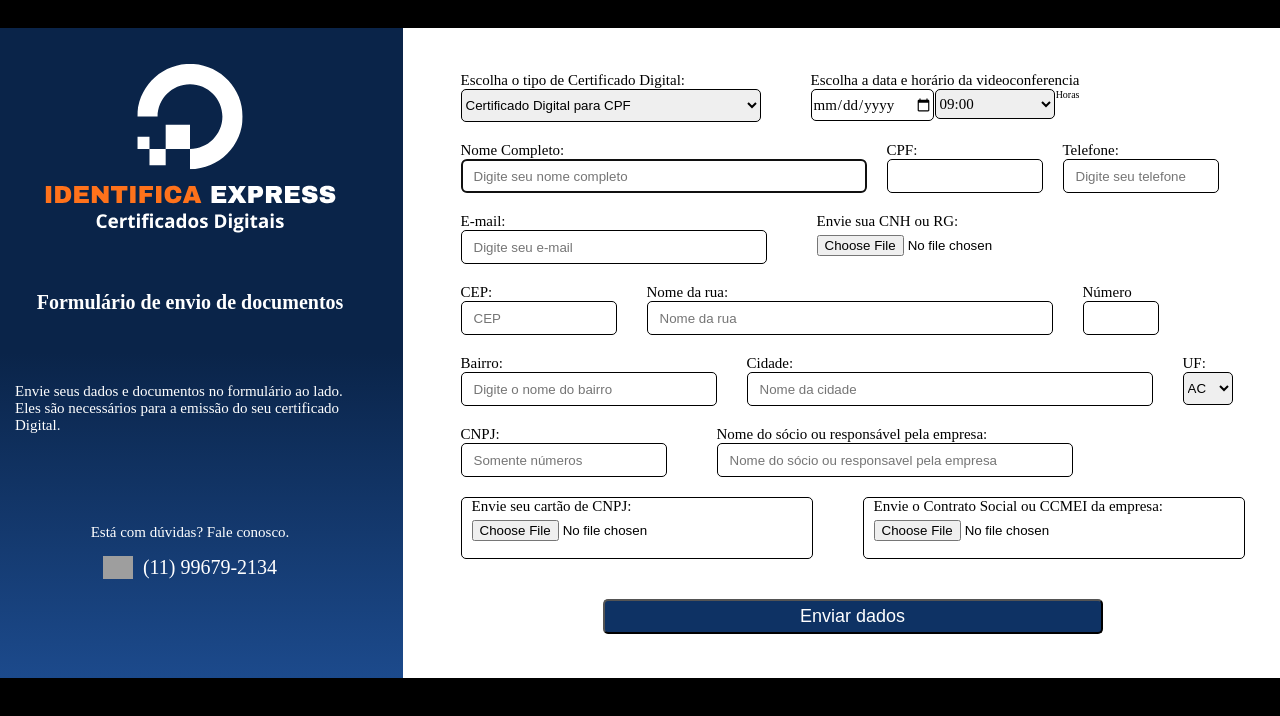
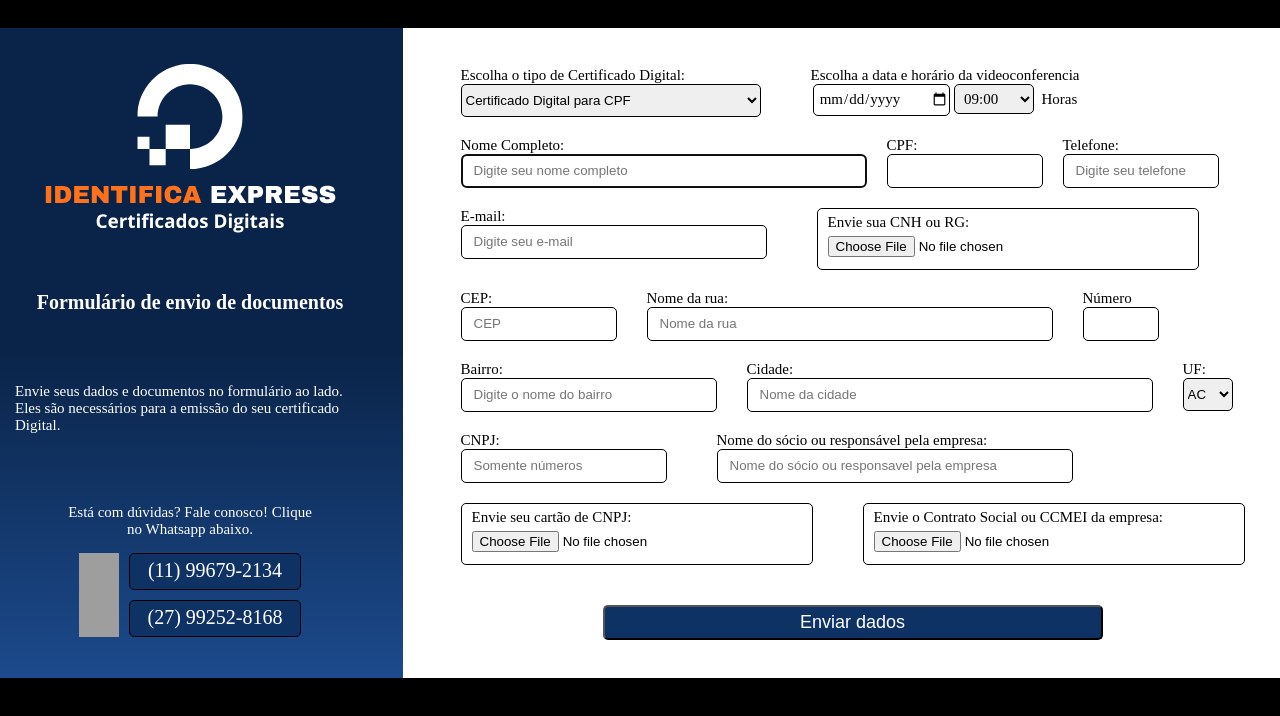
Before and after one commit to leandrocaronelanschi/siteformidentifica, a plain HTML site: page frontend/formulario.html in a window 1280 px wide. Shown: the top 716 px of the page. Drawn offline with Linux system fonts and the light colour scheme; grey boxes are pictures that could not be loaded; a web font is replaced by a local one.

Commit message:
[feat] inclusão de mais um número do whatsapp

```diff
--- a/frontend/formulario.css
+++ b/frontend/formulario.css
@@ -15,7 +15,6 @@ body {
   background: black;
   display: flex;
   justify-content: center;
-
 }
 
 #background-1 {
@@ -27,7 +26,7 @@ body {
 #retangulo-azul-1 {
   display: flex;
   flex-direction: column;
-  gap: 6rem;
+  gap: 4rem;
   width: 42.5rem;
   height: 65rem;
   background: linear-gradient(to bottom, #0a2449 50%, #1c4a8c);
@@ -71,12 +70,11 @@ body {
 #label-cep,
 #label-responsavel,
 #label-tipo-certificado,
-#label-data-video {
+#label-data-video,
+#label-hora {
   font-family: "WorksSans";
   font-size: 1.5rem;
 }
-
-
 
 #input-cnpj {
   width: 20rem;
@@ -113,7 +111,7 @@ body {
   border-radius: 0.5rem;
 }
 
-#input-cidade  {
+#input-cidade {
   width: 40rem;
   height: 3rem;
   border: solid 0.15rem black;
@@ -141,8 +139,6 @@ body {
   border-radius: 0.5rem;
 }
 
-
-
 #input-bairro {
   width: 25rem;
   height: 3rem;
@@ -157,16 +153,12 @@ body {
   border-radius: 0.5rem;
 }
 
-
-
 #select-estado {
   width: 5rem;
   height: 3.3rem;
   border: solid 0.15rem black;
   border-radius: 0.5rem;
 }
-
-
 
 #form-1 {
   display: flex;
@@ -197,8 +189,12 @@ body {
   flex-wrap: wrap;
 } */
 
-#container-rua, #container-bairro, #container-numero,
-#container-cidade, #container-estado, #container-cep,
+#container-rua,
+#container-bairro,
+#container-numero,
+#container-cidade,
+#container-estado,
+#container-cep,
 #container-responsavel {
   display: flex;
   flex-direction: column;
@@ -222,7 +218,6 @@ body {
 #container-bairro-cidade-uf {
   display: flex;
   gap: 3rem;
-
 }
 
 #container-cnpj-responsavel {
@@ -241,7 +236,6 @@ gap: 3rem;
   border-radius: 0.5rem;
   width: 35rem;
   height: 6rem;
-
 }
 
 #container-contrato-social {
@@ -285,38 +279,67 @@ gap: 3rem;
   gap: 5rem;
 }
 
-#label-contrato-social, #input-contrato-social,
-#label-cartao-cnpj, #input-cartao-cnpj  {
+#label-contrato-social,
+#input-contrato-social,
+#label-cartao-cnpj,
+#input-cartao-cnpj,
+#label-cnh, #input-cnh {
   padding-left: 1rem;
 }
 
 #input-data-video {
-  width: 12rem;
+  width: 13rem;
   height: 3rem;
   border: solid 0.15rem black;
   border-radius: 0.5rem;
   font-family: "WorksSans";
   font-size: 1.5rem;
+  padding-left: 0.5rem;
 }
 
 #select-hora {
- width: 12rem;
+  width: 8rem;
   height: 3rem;
   border: solid 0.15rem black;
   border-radius: 0.5rem;
   font-family: "WorksSans";
   font-size: 1.5rem;
+  padding-left: 0.5rem;
 }
 
 #container-data-hora {
   display: flex;
-  justify-content: space-between;
+  justify-content: space-around;
+}
+
+#label-hora {
+  align-self: center;
+  padding-left: 0.5rem;
+}
+
+#label-cartao-cnpj,
+#label-contrato-social,
+#label-cnh {
+  margin-top: 0.5rem;
+}
+
+
+#container-cnh {
+border: solid 0.15rem black;
+  border-radius: 0.5rem;
+  width: 38rem;
+  height: 6rem;
+  }
+
+
+
+input::placeholder {
+  padding-left: 1rem;
 }
 
 /*------------------------ LADO AZUL ----------*/
 
 #img-logo {
-
   width: 30rem;
 }
 
@@ -328,7 +351,6 @@ gap: 3rem;
 }
 
 #container-azul-h2-text1 {
-
   color: white;
   font-family: "WorksSans";
 }
@@ -343,31 +365,66 @@ gap: 3rem;
 }
 
 #text-duvidas {
+  width: 25rem;
   color: white;
   font-size: 1.5rem;
   font-family: "WorksSans";
+  text-align: center;
 }
 
 #img-whatsapp {
-    width: 3rem;
+  width: 4rem;
 }
 
-  #tel-whatsapp {
 
-  }
 
 #container-logowhatsapp-tel {
   display: flex;
-    align-items: center;
-
 }
 
-  #ancora-whatsapp {
+#ancora-whatsapp-sp {
   text-decoration: none;
   color: white;
   font-size: 2rem;
   font-family: "WorksSans";
   margin-left: 1rem;
+  border: solid 0.15rem black;
+  border-radius: 0.5rem;
+  padding: 0.5rem;
+  width: 16rem;
+  height: 2.5rem;
+  text-align: center;
+  background: #0e3264;
+}
+
+#ancora-whatsapp-sp:hover {
+  background: radial-gradient(#1851a1, #203555);
+}
+
+#ancora-whatsapp-es {
+  text-decoration: none;
+  color: white;
+  font-size: 2rem;
+  font-family: "WorksSans";
+  margin-left: 1rem;
+  border: solid 0.15rem black;
+  border-radius: 0.5rem;
+  padding: 0.5rem;
+  width: 16rem;
+  height: 2.5rem;
+  text-align: center;
+  background: #0e3264;
+}
+
+#ancora-whatsapp-es:hover {
+  background: radial-gradient(#1851a1, #203555);
+}
+
+#ancoras-whatsapp {
+  display: flex;
+  flex-direction: column;
+  gap: 1rem;
+  align-items: center;
 }
 
 #container-textduvidas-whatsapp {
@@ -376,8 +433,3 @@ gap: 3rem;
   justify-content: center;
   align-items: center;
 }
-
-
-input::placeholder {
-  padding-left: 1rem;
-}
--- a/frontend/formulario.html
+++ b/frontend/formulario.html
@@ -28,16 +28,16 @@
 
 <div id="container-textduvidas-whatsapp">
 
-<p id="text-duvidas">Está com dúvidas? Fale conosco.</p>
+<p id="text-duvidas">Está com dúvidas? Fale conosco! Clique no Whatsapp abaixo.</p>
 
 
 <div id="container-logowhatsapp-tel">
 <img id="img-whatsapp" src="./images/SIMBOLO WHATSAPP SVG.svg">
-<a id="ancora-whatsapp" href="https://api.whatsapp.com/send?phone=5511961792134">(11) 99679-2134</a>
 
-
+<div id="ancoras-whatsapp">
+  <a id="ancora-whatsapp-sp" href="https://api.whatsapp.com/send?phone=5511961792134">(11) 99679-2134</a>
+  <a id="ancora-whatsapp-es" href="https://api.whatsapp.com/send?phone=5527992528168">(27) 99252-8168</a>
 </div>
-</a>
 
 </div>
 
@@ -46,6 +46,7 @@
 
 
       </div>
+</div>
 
       <div class="background-2" id="background-2-branco">
 
@@ -70,8 +71,11 @@
   </select> -->
   <div id="container-data-hora">
   <input type="date" name="data-video" id="input-data-video" required>
+
+  <div>
   <select name="hora-video" id="select-hora" required></select>
   <label for="select-hora" id="label-hora">Horas</label>
+  </div>
   </div>
 </div>
 </div>
```
Lines whose indentation alone changed are shown as unchanged.
